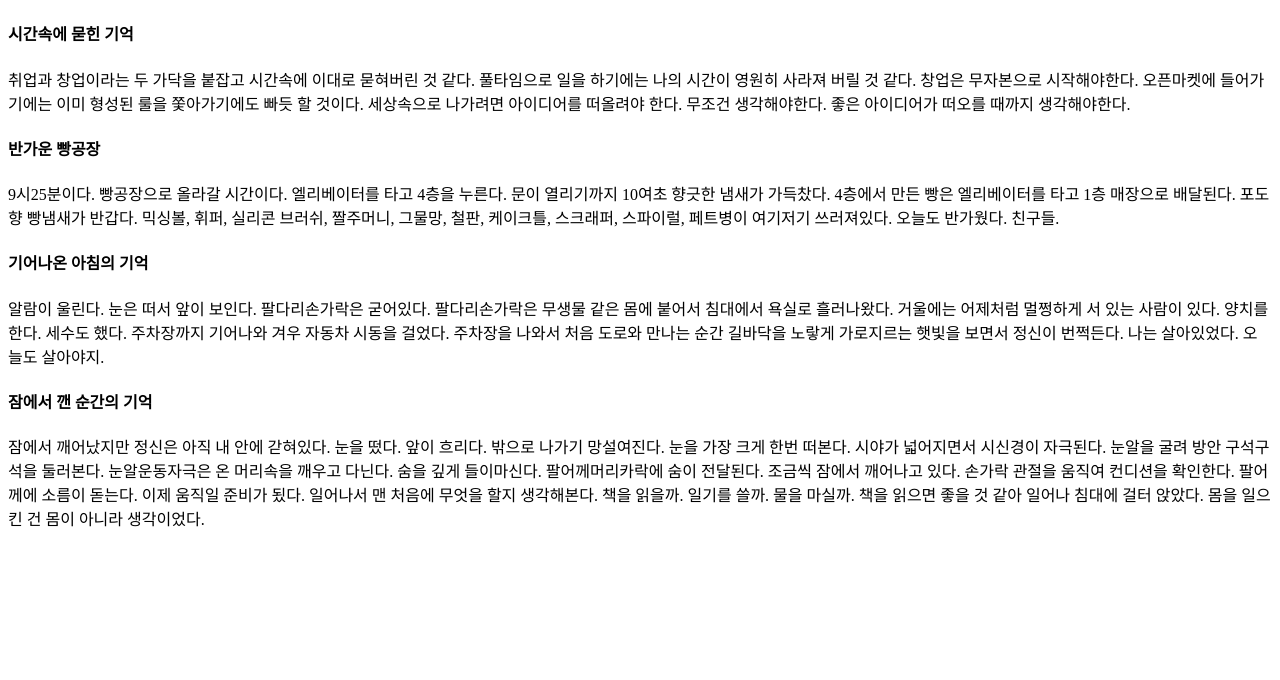
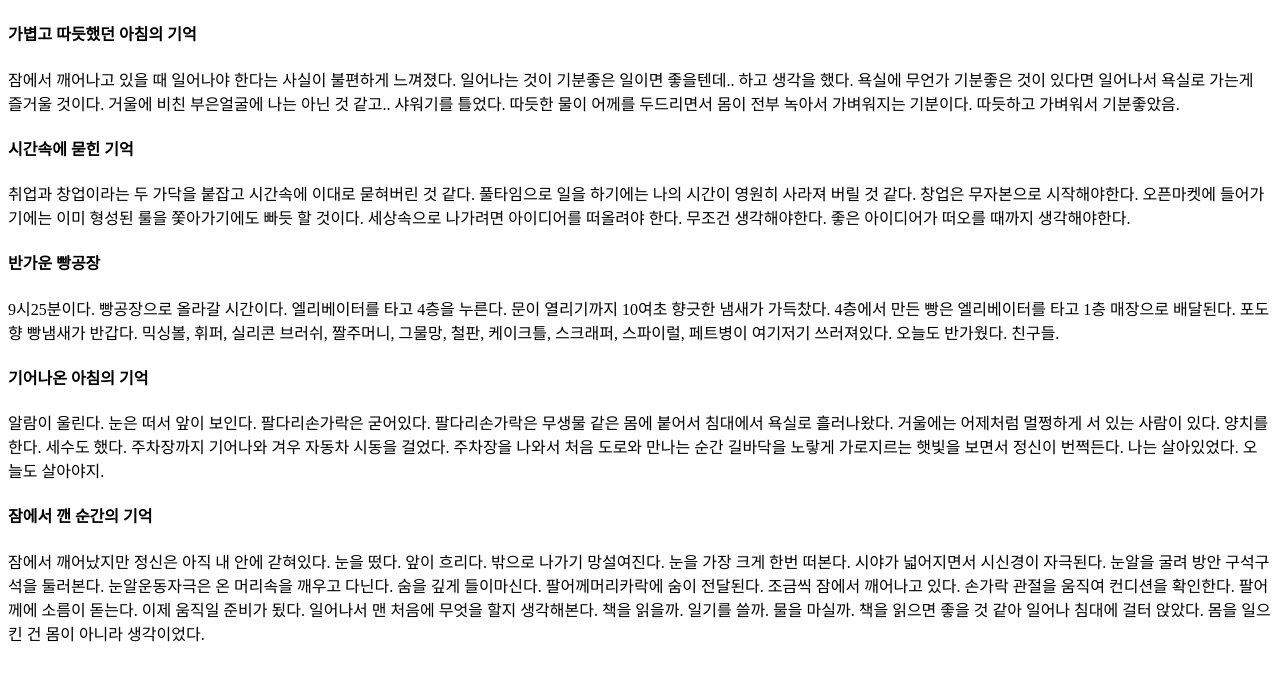
Before and after one commit to xixxvcvv/memoire, a plain HTML site: page index.html in a window 1280 px wide. Drawn offline with Linux system fonts and the light colour scheme.

Commit message:
Update index.html

```diff
--- a/index.html
+++ b/index.html
@@ -7,6 +7,12 @@
 </head>
 <body>
     <div class="memoire">
+        <h4>가볍고 따듯했던 아침의 기억</h4>
+        <p>
+            잠에서 깨어나고 있을 때 일어나야 한다는 사실이 불편하게 느껴졌다. 일어나는 것이 기분좋은 일이면 좋을텐데.. 하고 생각을 했다. 욕실에 무언가 기분좋은 것이 있다면
+            일어나서 욕실로 가는게 즐거울 것이다. 거울에 비친 부은얼굴에 나는 아닌 것 같고.. 샤워기를 틀었다. 따듯한 물이 어께를 두드리면서 몸이 전부 녹아서 가벼워지는 기분이다.
+            따듯하고 가벼워서 기분좋았음.
+        </p>
         <h4>시간속에 묻힌 기억</h4>
         <p>
             취업과 창업이라는 두 가닥을 붙잡고 시간속에 이대로 묻혀버린 것 같다. 풀타임으로 일을 하기에는 나의 시간이 영원히 사라져 버릴 것 같다. 창업은 무자본으로 시작해야한다.
```
